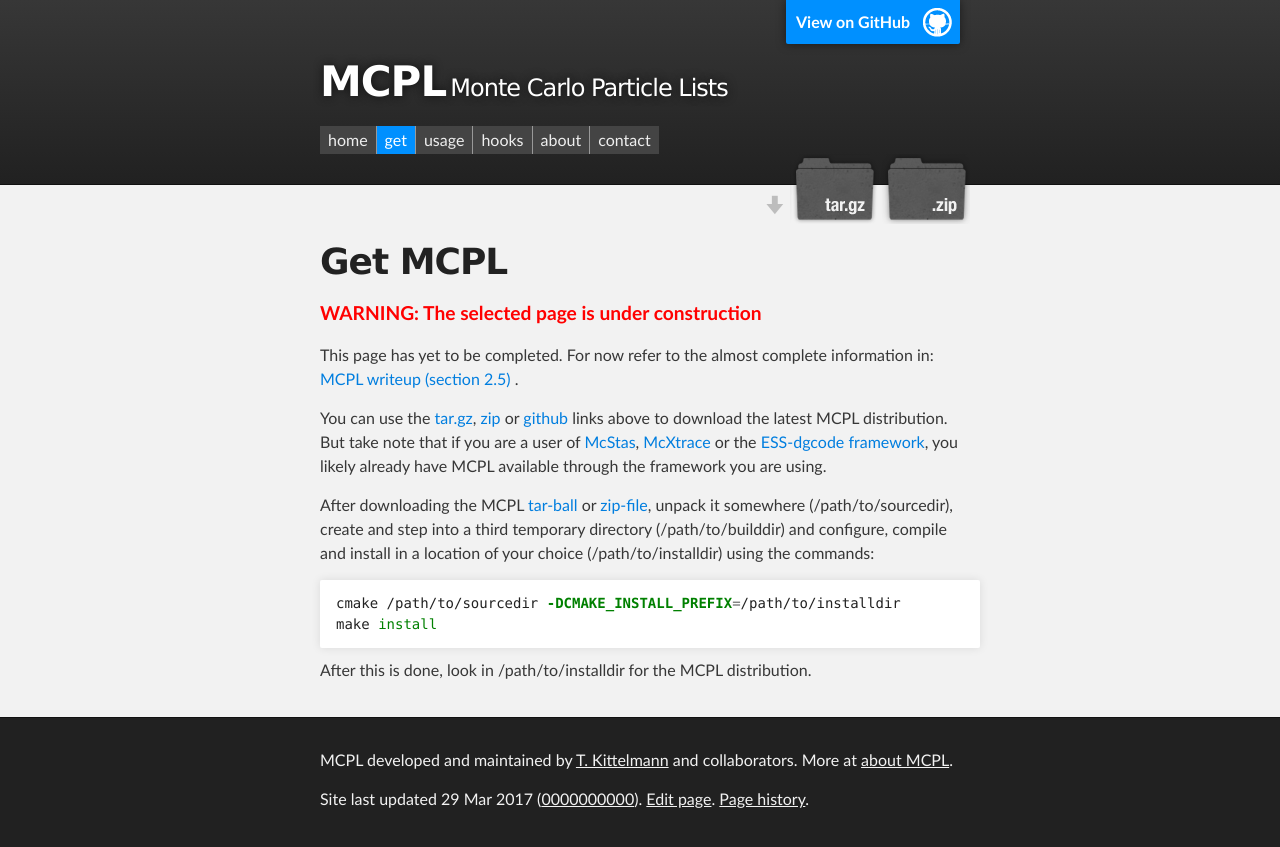
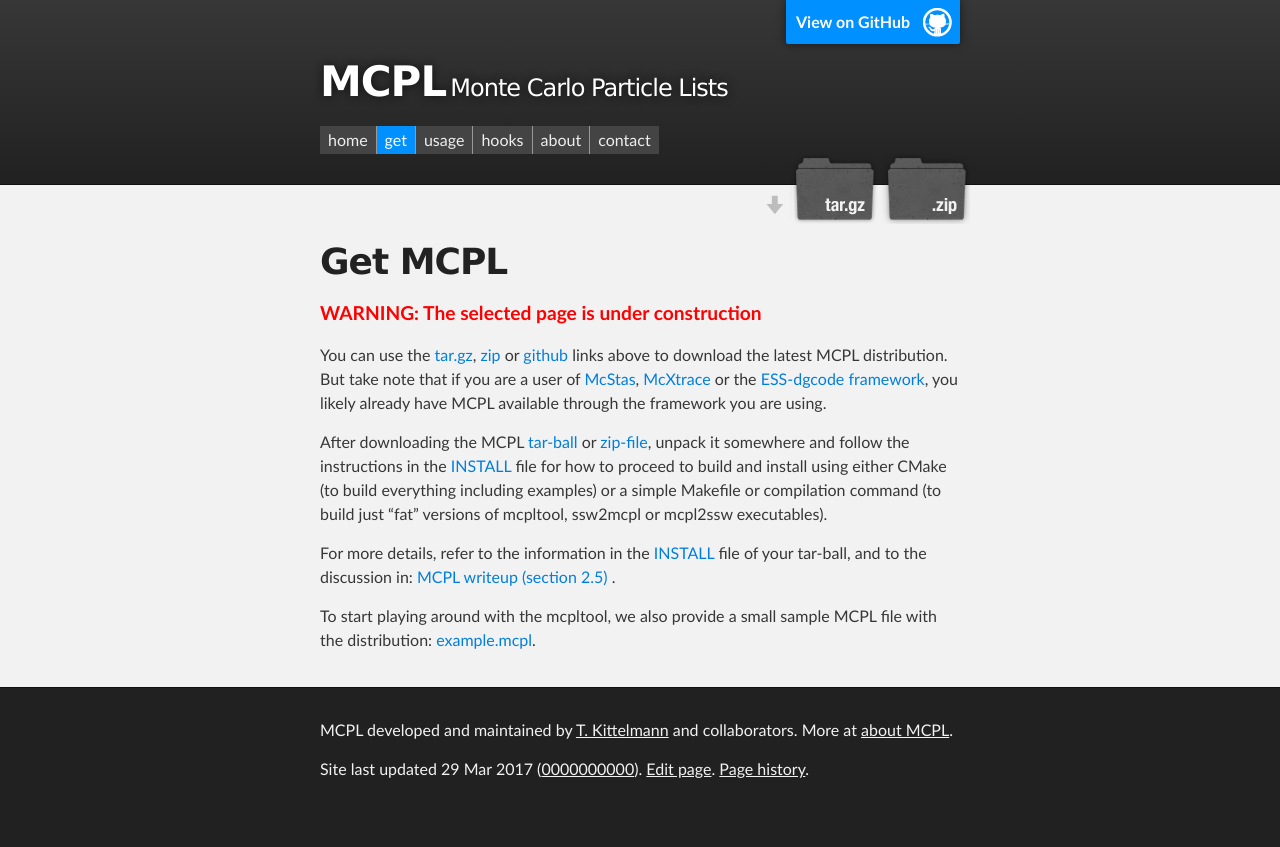
Before and after one commit to mctools/mcpl, a Jekyll site: the page built from get.md, in a window 1280 px wide. Shown: the top 847 px of the page. Built offline with Jekyll 4.4.1, drawn with Linux system fonts in a browser that asks for light colours.

Commit message:
Update get.md
Update instructions, referring to the INSTALL file and the example.mcpl.

````diff
--- a/get.md
+++ b/get.md
@@ -3,10 +3,6 @@ title: Get MCPL
 underconstruction: true
 weight: 9999
 ---
-
-This page has yet to be completed. For now refer to the almost complete
-information in: {% include linkpaper.html subsection=2.5 %}.
-
 You can use the [tar.gz]({{site.github.tar_url|replace: "/gh-pages","/master"}}),
  [zip]({{site.github.zip_url|replace: "/gh-pages","/master"}})
  or [github]({{site.github.repository_url}}) links above
@@ -18,18 +14,13 @@ already have MCPL available through the framework you are using.
 After downloading the MCPL
 [tar-ball]({{site.github.tar_url|replace: "/gh-pages","/master"}})
 or [zip-file]({{site.github.zip_url|replace: "/gh-pages","/master"}}),
-unpack it somewhere (/path/to/sourcedir), create and step into a third temporary directory
-(/path/to/builddir) and configure, compile and install in a location of your
-choice (/path/to/installdir) using the commands:
+unpack it somewhere and follow the instructions in the
+[INSTALL]({{"/raw/master/INSTALL" | prepend: site.github.repository_url }})
+file for how to proceed to build and install using either CMake (to build everything including examples) or a simple Makefile or compilation command (to build just "fat" versions of mcpltool, ssw2mcpl or mcpl2ssw executables).
 
-```shell
-cmake /path/to/sourcedir -DCMAKE_INSTALL_PREFIX=/path/to/installdir
-make install
-```
+For more details, refer to the information in the
+[INSTALL]({{"/raw/master/INSTALL" | prepend: site.github.repository_url }})
+file of your tar-ball, and to the discussion in:
+{% include linkpaper.html subsection=2.5 %}.
 
-After this is done, look in /path/to/installdir for the MCPL distribution.
-
-{% if false %}
-Should we provide a few example mcpl files for download, so people can
-immediately play around?
-{% endif %}
+To start playing around with the mcpltool, we also provide a small sample MCPL file with the distribution: [example.mcpl]({{"/raw/master/examples/example.mcpl" | prepend: site.github.repository_url }}).
````
